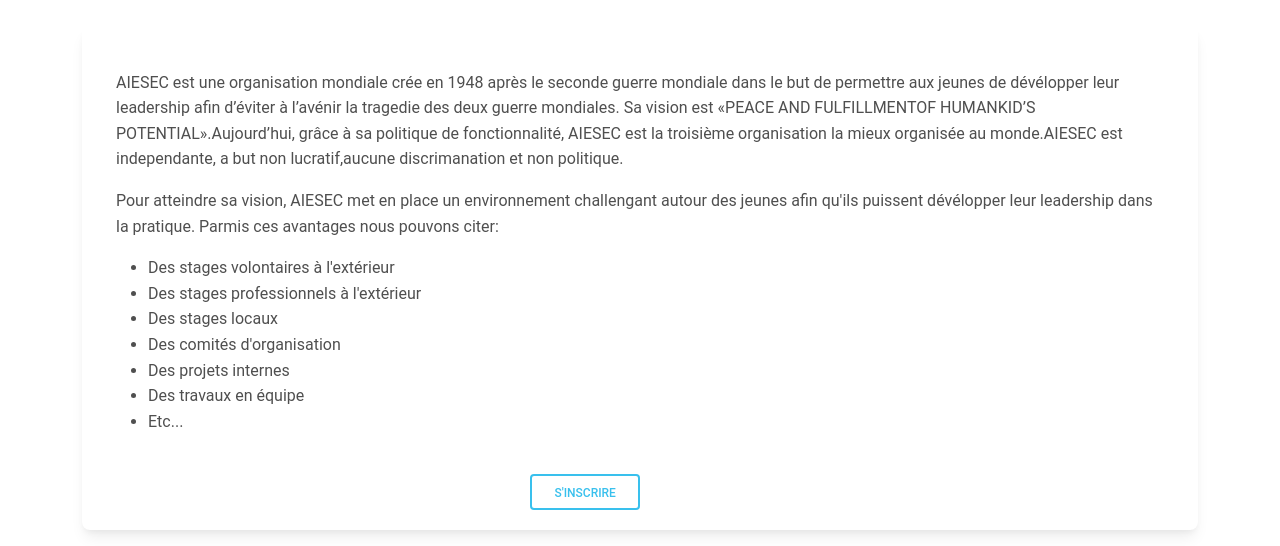
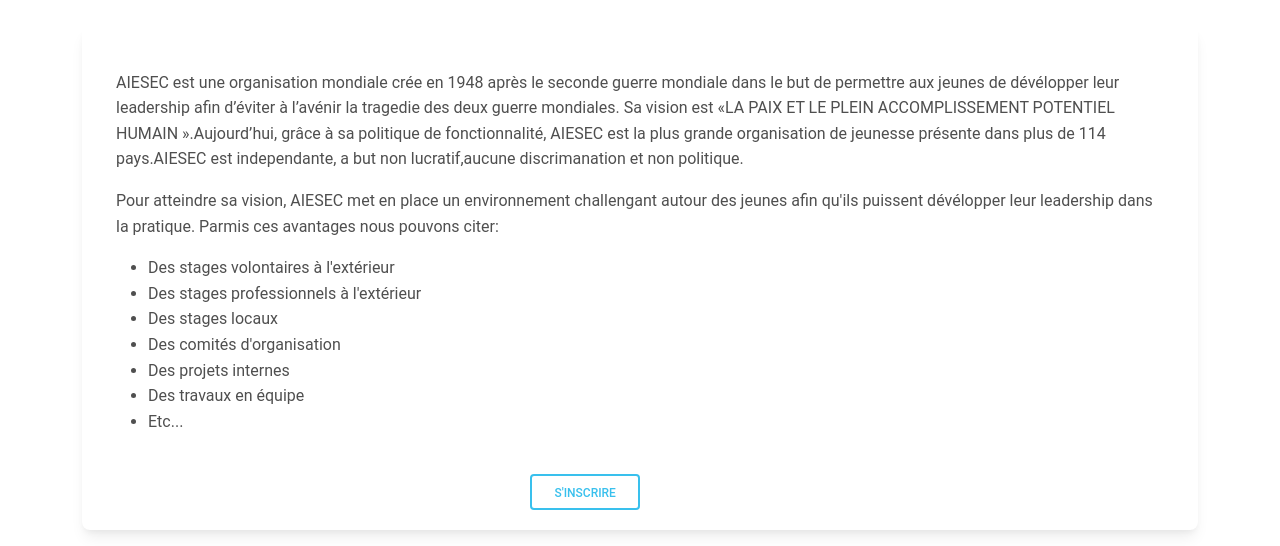
Before and after one commit to DIOMANDE-CODE/oc_divin, a Django app: page / in a window 1280 px wide; the page is wider, and only the part inside the window is pictured. Shown: the part 400-946 px from the top of that part. Run offline with Django 3.2, Linux system fonts and the light colour scheme; some libraries are stand-ins or nearby versions.

Commit message:
recruit1

```diff
--- a/template/index.html
+++ b/template/index.html
@@ -46,11 +46,10 @@
                     jeunes de dévélopper leur leadership
                     afin d’éviter à l’avénir la tragedie des
                     deux guerre mondiales. Sa vision est
-                    «PEACE AND FULFILLMENTOF
-                    HUMANKID’S POTENTIAL».Aujourd’hui,
+                    «LA PAIX ET LE PLEIN ACCOMPLISSEMENT POTENTIEL HUMAIN
+                    ».Aujourd’hui,
                     grâce à sa politique de fonctionnalité,
-                    AIESEC est la troisième organisation la
-                    mieux organisée au monde.AIESEC est
+                    AIESEC est la plus grande organisation de jeunesse présente dans plus de 114 pays.AIESEC est
                     independante, a but non lucratif,aucune
                     discrimanation et non politique.
                 </p>
--- a/template/inscription.html
+++ b/template/inscription.html
@@ -154,7 +154,7 @@
                 <div class="timeline-light-item-tail"></div>
                 <div class="timeline-light-item-head"></div>
                 <div class="timeline-light-item-content">
-                    <span>Entretien:</span> 23/01 et 30/01
+                    <span>Entretien:</span> 23/01/2021
                 </div>
             </li>
             <li class="timeline-light-item timeline-light-item-dashed timeline-light-item-light">
@@ -193,7 +193,7 @@
                     <div class="swiper-wrapper timeline">
                         <div class="swiper-slide">
                             <div class="timestamp">
-                                <span class="date">23/01 et 30/01<span>
+                                <span class="date">23/01/2021<span>
                             </div>
                             <div class="status">
                                 <span>Entretien</span>
--- a/utilisateur/views.py
+++ b/utilisateur/views.py
@@ -23,6 +23,9 @@
         filiere=request.POST['filiere']
         diplome=request.POST['diplome']
         naissance=request.POST['naissance']
+
+        user=Prospects.objects.get(email=email)
+
 
         if email=="" or nom=="" or prenom=="" or numero1=="" or numero2=="" or lieu=="" or sexe=="" or filiere=="" or diplome=="" or naissance=="":
             messages.info(request,"Tous les champs sont obligatoires")
```
Also changed, not shown: oc_divin/settings.py (+12 -12 lines).
